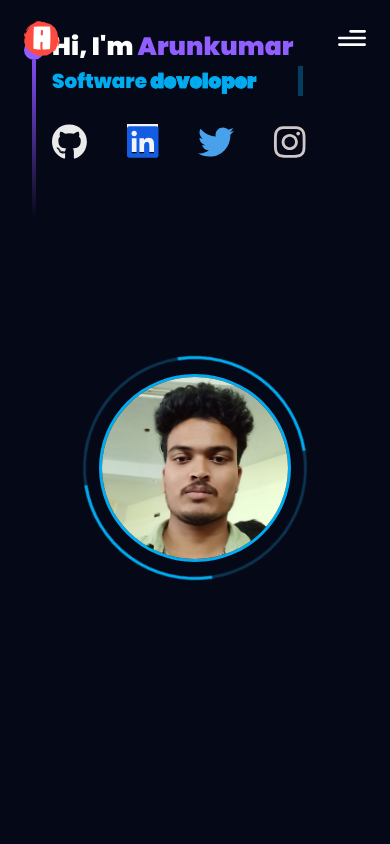
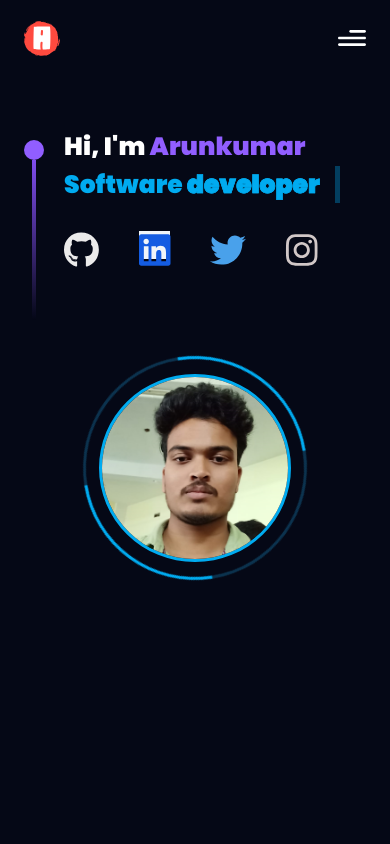
Before and after one commit to Arun5428/arunPotfolio, a React (Vite) app: page / in a window 390 px wide. Shown: the top 844 px of the page. Built offline with nearby package versions, Linux system fonts and the light colour scheme.

Commit message:
update 18/09/2023

```diff
--- a/src/components/Hero.jsx
+++ b/src/components/Hero.jsx
@@ -23,8 +23,8 @@ import '../social.css'
 const Hero = () => {
   return (
     <section className='relative w-full h-screen mx-auto overflow-hidden'>
-    <div className={`${styles.paddingX} absolute inset-0 top-[20px] max-w-7xl mx-auto flex
-    flex-row items-start gap-2`}>
+    <div className={`${styles.paddingX} absolute inset-0 top-[120px] max-w-7xl mx-auto flex
+    flex-row items-start gap-5`}>
     <div className='flex flex-col
     justify-center items-center mt-5'>
     <div className='w-5 h-5 rounded-full bg-[#915eff]'/>
@@ -35,7 +35,7 @@ const Hero = () => {
           <h1 className={`${styles.heroHeadText} text-white`}>
             Hi, I'm <span className='text-[#915EFF]'>Arunkumar</span>
           </h1>
-          <div className={` text-animate font-black text-white lg:text-[50px] sm:text-[30px] xs:text-[20px] text-[20px] lg:leading-[98px]`}>
+          <div className={` text-animate font-black text-white lg:text-[50px] sm:text-[30px] xs:text-[20px] text-[25px] lg:leading-[98px]`}>
                     <h3>Software <span className='tan'> developer</span></h3>
 
                 </div>
```
